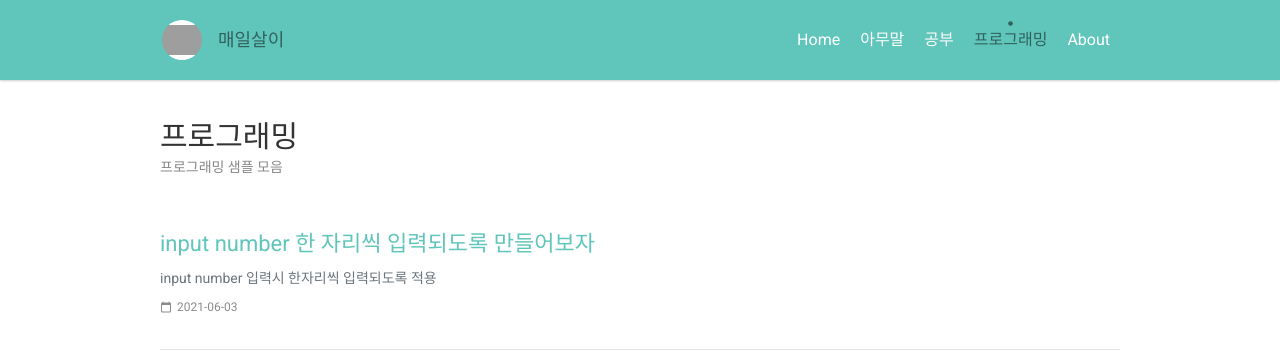
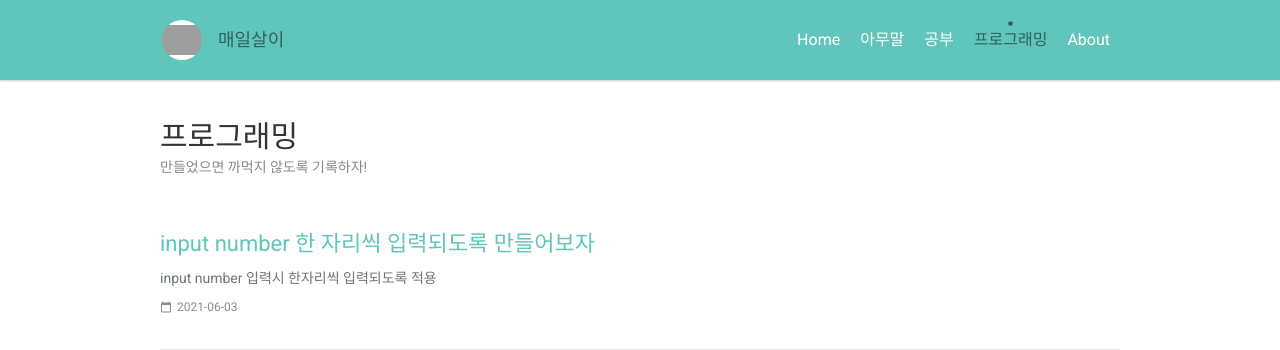
Before and after one commit to whalerice/whalerice.github.io, a Jekyll site: the page built from pages/programming.html, in a window 1280 px wide and 900 px high. Shown: the top 350 px of the window. Built offline with Jekyll 4.4.1, drawn with Linux system fonts in a browser that asks for light colours; some web fonts are replaced; grey boxes are pictures that could not be loaded.

Commit message:
page description modify

```diff
--- a/pages/any.html
+++ b/pages/any.html
@@ -3,7 +3,7 @@ layout: page
 title: 아무말
 categories: any
 order: 1
-description: 그냥 아무말이나 하는 곳
+description: 일단 적고보자!
 type: any
 ---
 
--- a/pages/programming.html
+++ b/pages/programming.html
@@ -2,7 +2,7 @@
 layout: page
 title: 프로그래밍
 order: 3
-description: 프로그래밍 샘플 모음
+description: 만들었으면 까먹지 않도록 기록하자!
 type: programming
 ---
 
--- a/pages/study.html
+++ b/pages/study.html
@@ -2,7 +2,7 @@
 layout: page
 title: 공부
 order: 2
-description: 개인적으로 공부한 내용 기록하는 곳
+description: 공부했으면 까먹지 않도록 기록하자!
 type: study
 ---
 
```
